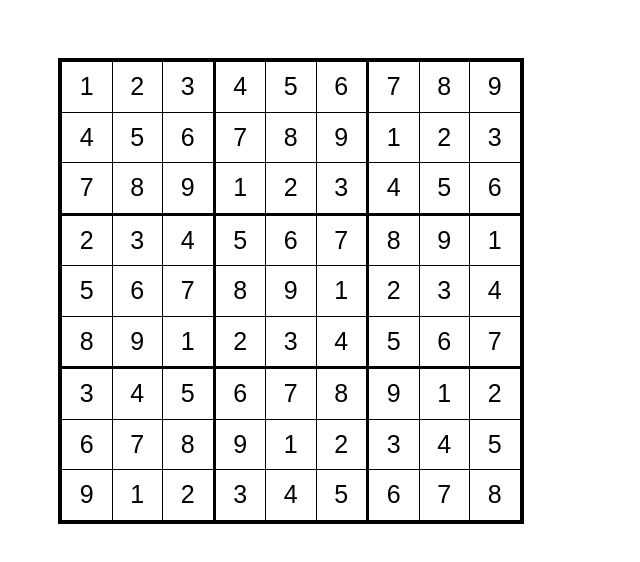
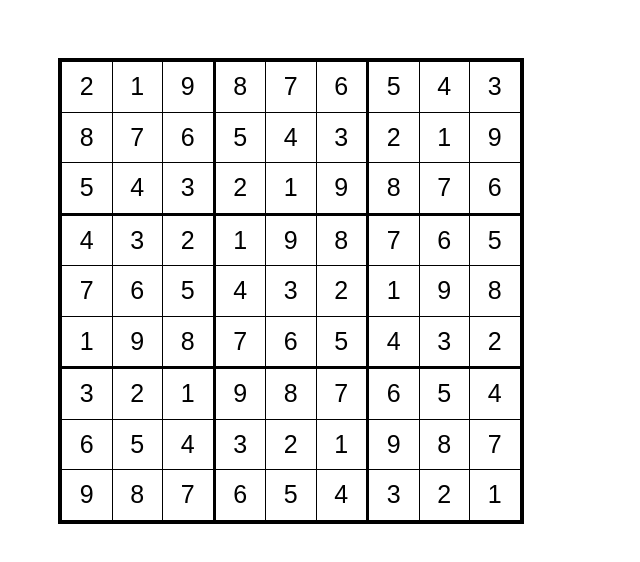
Before and after one commit to PrtLn/SudokuGame, a plain HTML site: page index.html in a window 1280 px wide. Shown: the whole page, without its empty margins (0-640 px from the left). Drawn offline with Linux system fonts and the light colour scheme.

Commit message:
mixing numbers stage. creating the prototype of the Generator that mixes numbers in random order

```diff
--- a/index.html
+++ b/index.html
@@ -11,6 +11,15 @@
 	<div id="playGround"></div></dir>
 
 	<script>
+
+		var util = {
+        	// function generates a random number of whole min max inclusive range
+			randomInteger: function(min, max)
+			{
+				return Math.floor(min + Math.random() * (max + 1 - min));
+			}
+		}
+
 		// expanding the base type function, adding a method to declare new methods
 		Function.prototype.method = function(name, func)
 		{
@@ -19,6 +28,12 @@
 				return this;
 			}
 		};
+
+		// the method removes and returns a random array member (is similar shift and pop)
+		Array.method("popRandom", function()
+		{
+			return this.splice(Math.floor(Math.random() * this.length), 1)[0];
+		});
 
 		// the method fills an array of values in ascending order, starting from startValue
 		Array.method('fillIncrement', function(length, startValue)
@@ -135,11 +150,80 @@
 				that.area = area;
 		}
 
+		// describes a prototype methods for mixing numbers
+		app.Generator.prototype = {
+
+			// flip by horizontal
+			invertHorizontal : function()
+			{
+				var that = this;
+				for (var i = 0 ; i < that.expo ; i++){
+					that.values[i].reverse();
+				}
+				return that;
+			},
+
+			// flip by vertical
+			invertVertical : function()
+			{
+				var that = this;
+				that.values.reverse();
+				return that;
+			},
+
+			// returns the two random numbers from a field of the range length
+			getPositions: function()
+			{
+				var source = [].fillIncrement(this.area);
+				var positions = {
+					startPos: source.popRandom(),
+					destPos: source.popRandom()
+				}
+				return positions;
+			},
+
+			// mixing rows
+			swapRows: function(count)
+			{
+				var that = this;
+				for (var i = 0; i < count; i++) {
+	 				var area = util.randomInteger(0, that.area - 1);
+					var values = that.getPositions();
+					var sourcePosition = area * that.area + values.startPos;
+					var destPosition = area * that.area + values.destPos;
+					var row = that.values.splice(sourcePosition, 1)[0];
+						that.values.splice(destPosition, 0, row);
+				}
+				return that;
+			},
+
+			// mixing columns
+			swapColumns: function(count)
+			{
+				var that = this;
+				for (var i = 0; i < count; i++) {
+					var area = util.randomInteger(0, that.area - 1);
+					var values = that.getPositions();
+					var sourcePosition = area * that.area + values.startPos;
+					var destPosition = area * that.area + values.destPos;
+					for (var j = 0; j < that.expo ; j++) {
+						var cell = that.values[j].splice(sourcePosition, 1)[0];
+						that.values[j].splice(destPosition, 0, cell);
+					}
+				}
+				return that;
+			}
+		}
+
 		// invoke app
 		var tbl = new app.Sudoku();
 		document.body.appendChild(tbl.table);
 		// invoke the fill method for table through generator class
 		var generator = new app.Generator();
+
+		// mixing rows and columns through swapRows method
+		generator.invertHorizontal().invertVertical().swapRows(10);
+
 		tbl.fill(generator.values);
 
 	</script>
```
